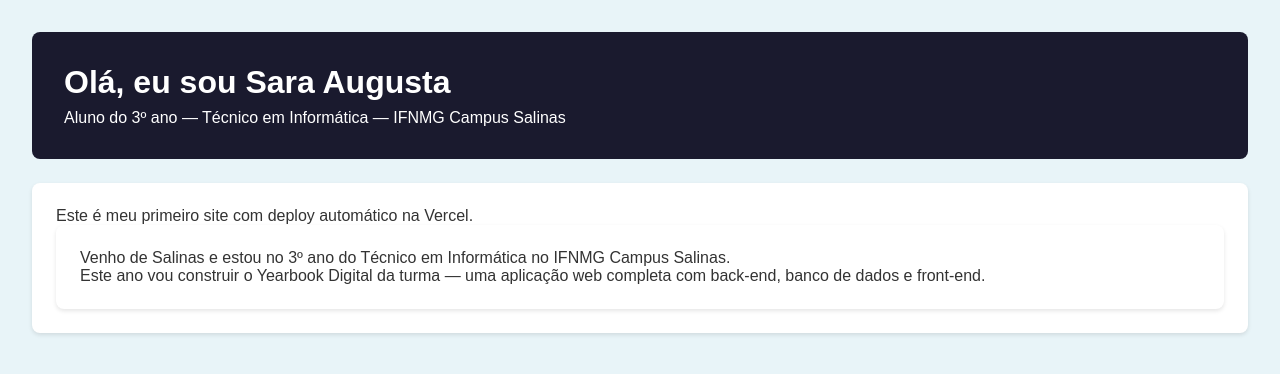
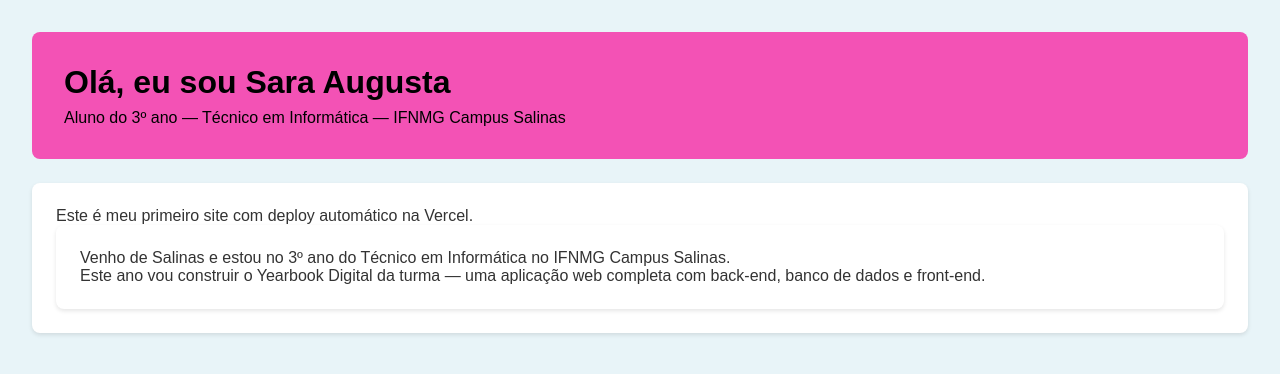
Before and after one commit to SaraAugusta-sacs2/meu-site, a plain HTML site: page index.html in a window 1280 px wide. Drawn offline with Linux system fonts and the light colour scheme.

Commit message:
style: coloquei corezinhas mais compatíveis com o meu bom gosto

```diff
--- a/style.css
+++ b/style.css
@@ -14,8 +14,8 @@ body {
 }
 
 header {
-  background-color: #1a1a2e;
-  color: white;
+  background-color: #f352b5;
+  color: rgb(0, 0, 0);
   padding: 2rem;
   border-radius: 8px;
   margin-bottom: 1.5rem;
```
